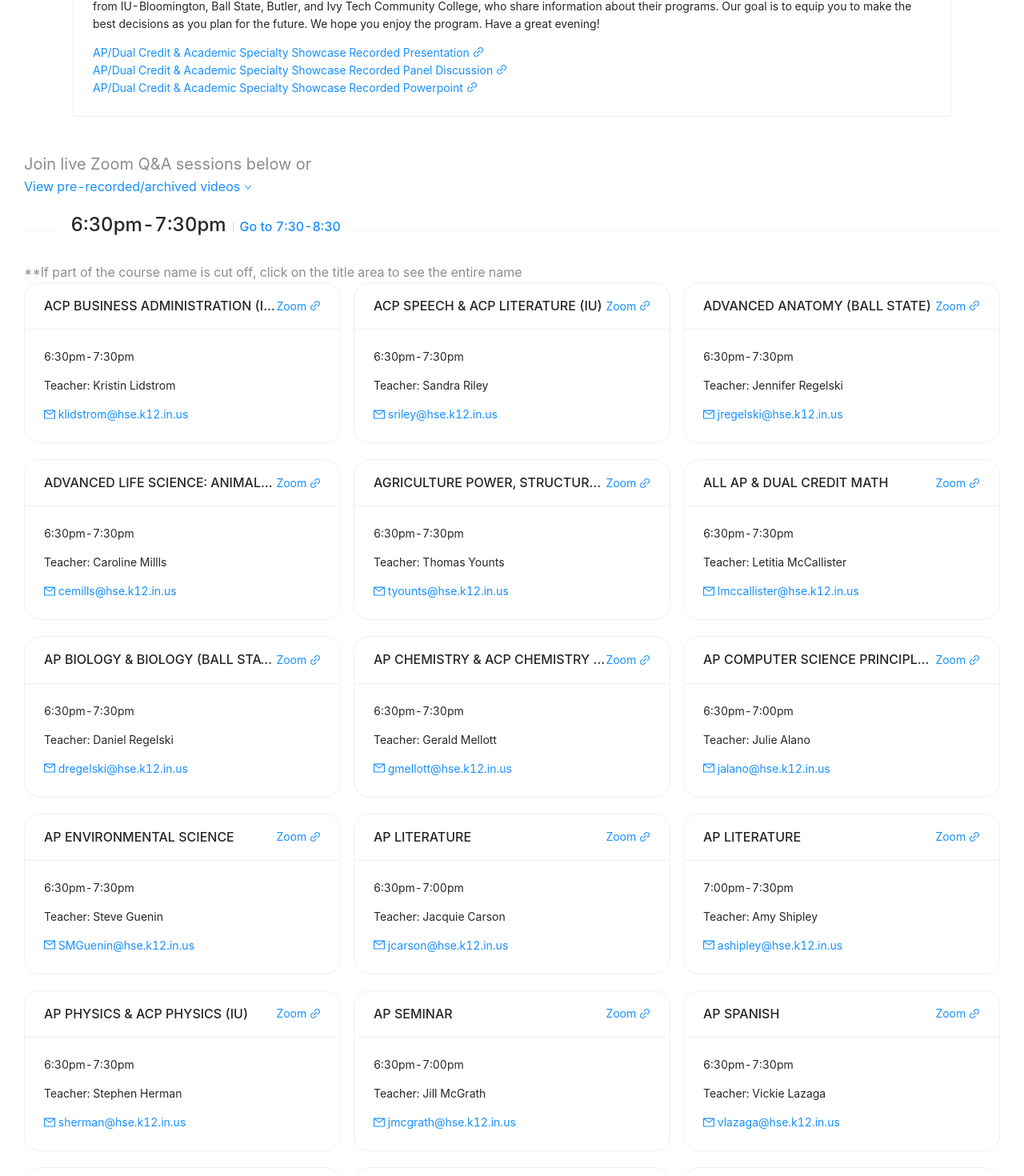
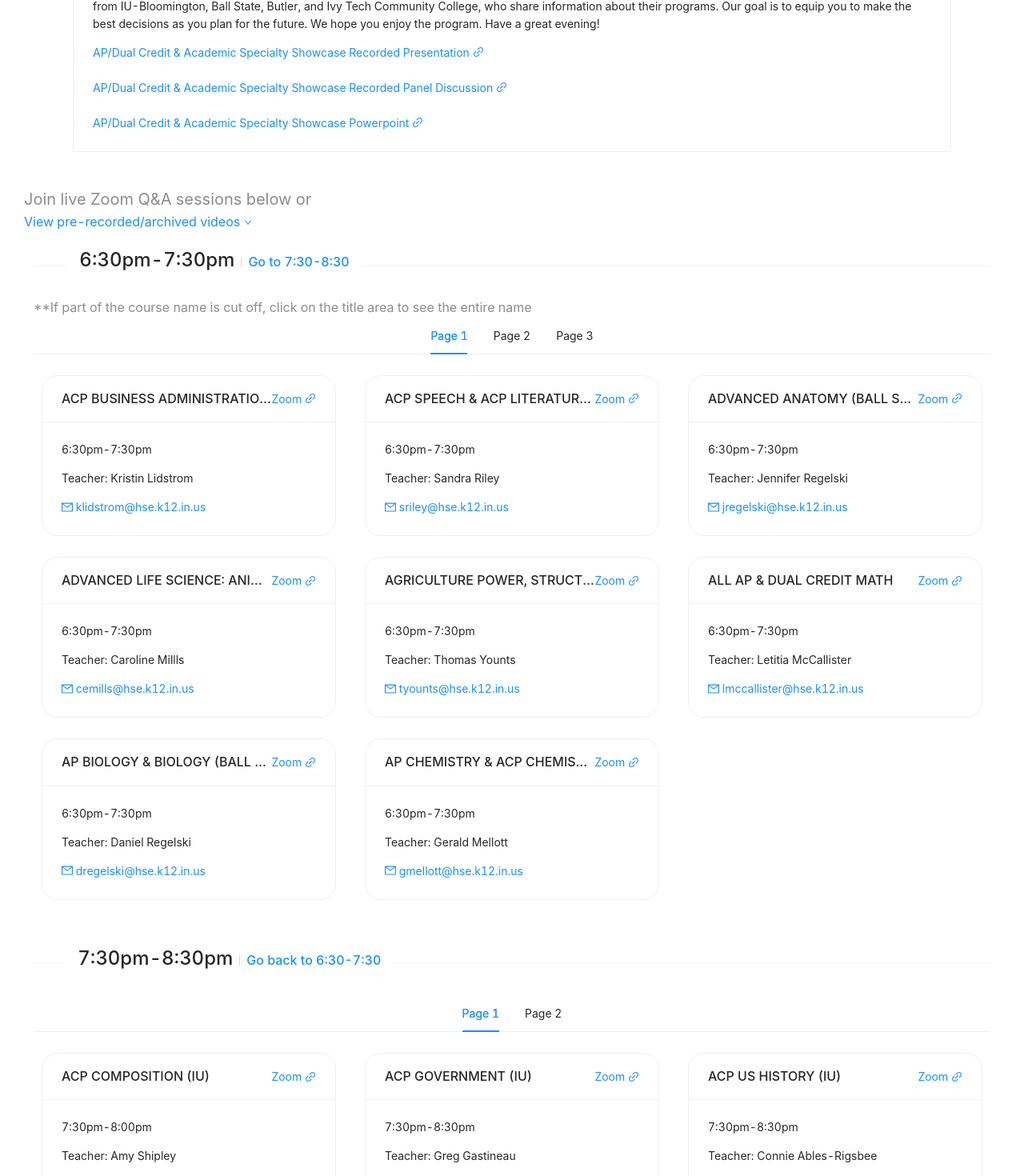
Before and after one commit to farbs03/AP_Showcase, a React (Create React App) app: page / in a window 1280 px wide. Shown: the part 429-1899 px from the top of the page at 80% size. Built offline with nearby package versions, Linux system fonts and the light colour scheme.

Commit message:
final changes

```diff
--- a/src/App.css
+++ b/src/App.css
@@ -9,6 +9,7 @@
 }
 .time-slot {
   display: flex;
+  margin: 0px 12px
 }
 .time {
   flex: 1;
@@ -44,3 +45,7 @@
   margin: auto;
   width: 90%;
 }
+.social-bar {
+  border-left: 1px solid rgb(0 0 0 / 15%);
+  margin: 0px 2px;
+}
--- a/src/views/Home.js
+++ b/src/views/Home.js
@@ -1,12 +1,14 @@
 import React from 'react';
-import { Card, Divider, Row, Col, Popover, Dropdown, Menu, List } from 'antd';
+import { Card, Divider, Popover, Dropdown, Menu, List, Tabs } from 'antd';
 import Navbar from '../util/Navbar'
-import {MailOutlined, LinkOutlined, GithubOutlined, InstagramOutlined, DownOutlined} from '@ant-design/icons'
+import {MailOutlined, LinkOutlined, GithubOutlined, InstagramOutlined, DownOutlined, TeamOutlined} from '@ant-design/icons'
 
 import '../util/Navbar.js'
 
 import sec1 from '../data/sectionOne.json'
 import sec2 from '../data/sectionTwo.json'
+
+const { TabPane } = Tabs;
 
 function dynamicSort(property) {
     var sortOrder = 1;
@@ -45,8 +47,9 @@ for(var i = 0; i < length2; i++) {
 
 const HSEApps = () => (
     <div style={{fontSize: "14px"}, {paddingBottom: "0px"}, {display: "inline-block"}}>
-        <p style={{textAlign: 'center'}, {display: 'inline-block'}}>Made by HSE Apps</p>
-        <a href='https://www.instagram.com/hseapps/' target='_blank' class="social"><InstagramOutlined/></a>
+        <p style={{textAlign: 'center'}, {display: 'inline-block'}}>Made by HSE Apps&nbsp;</p>
+        <a href='https://hseapps.org' target='_blank' class="social"><TeamOutlined/></a><Divider type='vertical' className="social-bar"/>
+        <a href='https://www.instagram.com/hseapps/' target='_blank' class="social"><InstagramOutlined/></a><Divider type='vertical' className="social-bar"/>
         <a href='https://github.com/HSE-Apps' target='_blank' class="social"><GithubOutlined/></a>
     </div>
 )
@@ -92,9 +95,11 @@ class Home extends React.Component {
                             <p>Welcome to Hamilton Southeastern High School’s AP/Dual Credit and Academic Specialty Virtual Showcase! Tonight’s program is designed to provide you with information about course offerings in Advanced Placement, Dual Credit, and Academic Specialty Program areas. You will get the opportunity to hear from and speak with several teachers of these classes and programs by participating in live Zoom sessions scheduled below. These live Zoom sessions will be offered in half-hour increments, starting at 6:30pm and ending at 8:30pm. In addition, links are provided below to a pre-recorded presentation, as well as a panel discussion, in which students and teachers involved in these types of classes and programs share their experiences and insights, along with representatives from IU-Bloomington, Ball State, Butler, and Ivy Tech Community College, who share information about their programs. Our goal is to equip you to make the best decisions as you plan for the future. We hope you enjoy the program. Have a great evening!</p>
                             <a href="https://youtu.be/Z9ZfmOA-JiQ" target='_blank'>AP/Dual Credit & Academic Specialty Showcase Recorded Presentation <LinkOutlined /></a>
                             <br></br>
+                            <br></br>
                             <a href="https://youtu.be/u_qeyd9WL48" target='_blank'>AP/Dual Credit & Academic Specialty Showcase Recorded Panel Discussion <LinkOutlined /></a>
                             <br></br>
-                            <a href="https://hhs.hseschools.org/MediaLibraries/HHS/HHS-Website-Docs/Course%20Guide/AP-Dual-Credit-Academic-Specialty-Showcase-Presentation-2021.pdf" target='_blank'>AP/Dual Credit & Academic Specialty Showcase Recorded Powerpoint <LinkOutlined /></a>
+                            <br></br>
+                            <a href="https://hhs.hseschools.org/MediaLibraries/HHS/HHS-Website-Docs/Course%20Guide/AP-Dual-Credit-Academic-Specialty-Showcase-Presentation-2021.pdf" target='_blank'>AP/Dual Credit & Academic Specialty Showcase Powerpoint <LinkOutlined /></a>
                             <br></br>
                         </Card>
                     </div>
@@ -113,6 +118,8 @@ class Home extends React.Component {
                         <div class='time-slot' id="section1" style={{display: 'block'}}>
                             <Divider orientation='left' style={{borderTopColor: "rgb(0 0 0 / 15%);"}}><h2 style={{display: "inline-block"}}>6:30pm-7:30pm</h2><Divider type='vertical' style={{borderLeft: "1px solid rgb(0 0 0 / 15%)"}}/><a style={{display: "inline-block"}}href="#section2">Go to 7:30-8:30</a></Divider>
                             <span class="ant-typography ant-typography-secondary" style={{fontSize: '16px'}}>**If part of the course name is cut off, click on the title area to see the entire name</span>
+                            <Tabs defaultActiveKey="1" centered>
+                                <TabPane tab="Page 1" key="1">
                                     <List
                                     grid = {{
                                         gutter: 16,
@@ -123,14 +130,14 @@ class Home extends React.Component {
                                         xl: 3,
                                         xxl: 3,
                                     }}
-                            dataSource={sec1}
+                                    dataSource={sec1.slice(0, 8)}
                                     renderItem={course => (
                                             <List.Item>
                                                 <Card
                                                 hoverable
                                                 extra={<a href={course.Zoom} target='_blank'>Zoom <LinkOutlined/></a>}
                                                 title={<Popover content={HSEApps} title={course.Course} trigger="click">{course.Course}</Popover>}
-                                        style={{ borderRadius: "20px", marginBottom: "20px"}}>
+                                                style={{ borderRadius: "20px", margin: "10px 10px"}}>
                                                     <p>{course.Time}</p>
                                                     <p>Teacher: {course.Teacher}</p>
                                                     <a href={course.Email}><MailOutlined/> {(course.Email).split("mailto:")}</a>
@@ -138,10 +145,8 @@ class Home extends React.Component {
                                             </List.Item>
                                         )}
                                     />
-                        </div>
-
-                        <div class='time-slot' id="section2" style={{display: 'block'}}>
-                            <Divider orientation='left' style={{borderTopColor: "rgb(0 0 0 / 15%);"}}><h2 style={{display: "inline-block"}}>7:30pm-8:30pm</h2><Divider type='vertical' style={{borderLeft: "1px solid rgb(0 0 0 / 15%)"}}/><a style={{display: "inline-block"}}href="#section1">Go back to 6:30-7:30</a></Divider>
+                                </TabPane>
+                                <TabPane tab="Page 2" key="2">
                                     <List
                                     grid = {{
                                         gutter: 16,
@@ -152,14 +157,14 @@ class Home extends React.Component {
                                         xl: 3,
                                         xxl: 3,
                                     }}
-                            dataSource={sec2}
+                                    dataSource={sec1.slice(8, 16)}
                                     renderItem={course => (
                                             <List.Item>
                                                 <Card
                                                 hoverable
                                                 extra={<a href={course.Zoom} target='_blank'>Zoom <LinkOutlined/></a>}
                                                 title={<Popover content={HSEApps} title={course.Course} trigger="click">{course.Course}</Popover>}
-                                        style={{ borderRadius: "20px", marginBottom: "20px"}}>
+                                                style={{ borderRadius: "20px", margin: "10px 10px"}}>
                                                     <p>{course.Time}</p>
                                                     <p>Teacher: {course.Teacher}</p>
                                                     <a href={course.Email}><MailOutlined/> {(course.Email).split("mailto:")}</a>
@@ -167,8 +172,99 @@ class Home extends React.Component {
                                             </List.Item>
                                         )}
                                     />
+                                </TabPane>
+                                <TabPane tab="Page 3" key="3">
+                                    <List
+                                    grid = {{
+                                        gutter: 16,
+                                        xs: 1,
+                                        sm: 1,
+                                        md: 2,
+                                        lg: 2,
+                                        xl: 3,
+                                        xxl: 3,
+                                    }}
+                                    dataSource={sec1.slice(16)}
+                                    renderItem={course => (
+                                            <List.Item>
+                                                <Card
+                                                hoverable
+                                                extra={<a href={course.Zoom} target='_blank'>Zoom <LinkOutlined/></a>}
+                                                title={<Popover content={HSEApps} title={course.Course} trigger="click">{course.Course}</Popover>}
+                                                style={{ borderRadius: "20px", margin: "10px 10px"}}>
+                                                    <p>{course.Time}</p>
+                                                    <p>Teacher: {course.Teacher}</p>
+                                                    <a href={course.Email}><MailOutlined/> {(course.Email).split("mailto:")}</a>
+                                                </Card>
+                                            </List.Item>
+                                        )}
+                                    />
+                                </TabPane>
+                            </Tabs>
                         </div>
-
+                        <br></br>
+                        <div class='time-slot' id="section2" style={{display: 'block'}}>
+                            <Divider orientation='left' style={{borderTopColor: "rgb(0 0 0 / 15%);"}}><h2 style={{display: "inline-block"}}>7:30pm-8:30pm</h2><Divider type='vertical' style={{borderLeft: "1px solid rgb(0 0 0 / 15%)"}}/><a style={{display: "inline-block"}}href="#section1">Go back to 6:30-7:30</a></Divider>
+                            <Tabs defaultActiveKey="1" centered>
+                                <TabPane tab="Page 1" key="1">
+                                    <List
+                                    grid = {{
+                                        gutter: 16,
+                                        xs: 1,
+                                        sm: 1,
+                                        md: 2,
+                                        lg: 2,
+                                        xl: 3,
+                                        xxl: 3,
+                                    }}
+                                    dataSource={sec2.slice(0, 8)}
+                                    renderItem={course => (
+                                            <List.Item>
+                                                <Card
+                                                hoverable
+                                                extra={<a href={course.Zoom} target='_blank'>Zoom <LinkOutlined/></a>}
+                                                title={<Popover content={HSEApps} title={course.Course} trigger="click">{course.Course}</Popover>}
+                                                style={{ borderRadius: "20px", margin: "10px 10px"}}>
+                                                    <p>{course.Time}</p>
+                                                    <p>Teacher: {course.Teacher}</p>
+                                                    <a href={course.Email}><MailOutlined/> {(course.Email).split("mailto:")}</a>
+                                                </Card>
+                                            </List.Item>
+                                        )}
+                                    />
+                                </TabPane>
+                                <TabPane tab="Page 2" key="2">
+                                    <List
+                                    grid = {{
+                                        gutter: 16,
+                                        xs: 1,
+                                        sm: 1,
+                                        md: 2,
+                                        lg: 2,
+                                        xl: 3,
+                                        xxl: 3,
+                                    }}
+                                    dataSource={sec2.slice(8)}
+                                    renderItem={course => (
+                                            <List.Item>
+                                                <Card
+                                                hoverable
+                                                extra={<a href={course.Zoom} target='_blank'>Zoom <LinkOutlined/></a>}
+                                                title={<Popover content={HSEApps} title={course.Course} trigger="click">{course.Course}</Popover>}
+                                                style={{ borderRadius: "20px", margin: "10px 10px"}}>
+                                                    <p>{course.Time}</p>
+                                                    <p>Teacher: {course.Teacher}</p>
+                                                    <a href={course.Email}><MailOutlined/> {(course.Email).split("mailto:")}</a>
+                                                </Card>
+                                            </List.Item>
+                                        )}
+                                    />
+                                </TabPane>
+                            </Tabs>
+                        </div>
+                        <br></br>
+                        <br></br>
+                        <br></br>
                     </div>
 
                 </div>
```
Also changed, not shown: 1 other file (tests, documents, lock files or other folders). Lines whose indentation alone changed are shown as unchanged.
